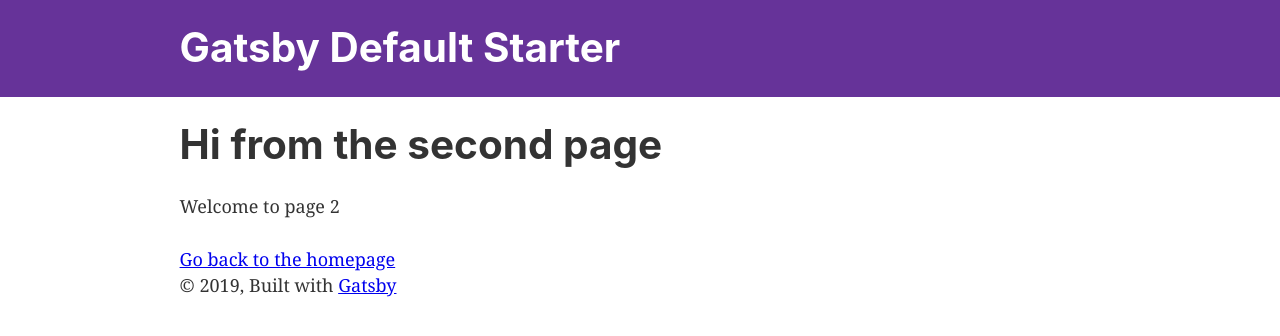
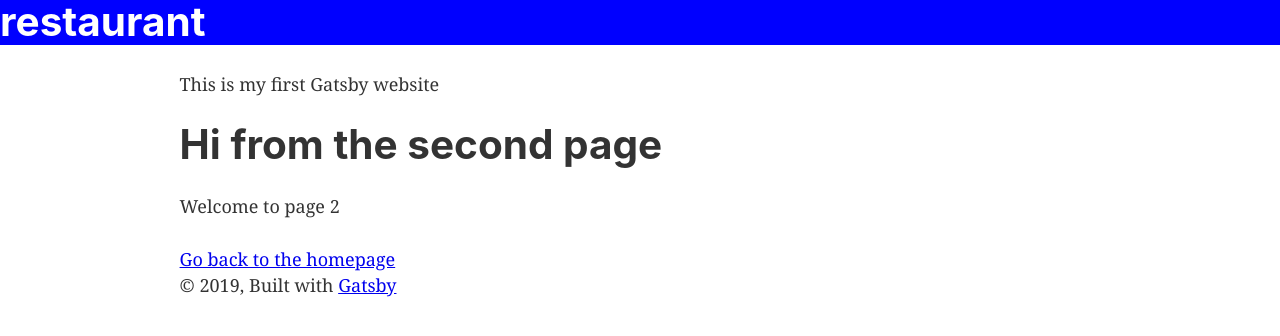
Before and after one commit to lerak/Restaurant, a Gatsby site: page /page-2 in a window 1280 px wide. Built offline with nearby package versions, Linux system fonts and the light colour scheme; Gatsby itself is replaced by a stand-in of ours.

Commit message:
first commit

```diff
--- a/gatsby-config.js
+++ b/gatsby-config.js
@@ -1,7 +1,7 @@
 module.exports = {
   siteMetadata: {
-    title: `Gatsby Default Starter`,
-    description: `Kick off your next, great Gatsby project with this default starter. This barebones starter ships with the main Gatsby configuration files you might need.`,
+    title: `restaurant`,
+    description: `This is my first Gatsby website`,
     author: `@gatsbyjs`,
   },
   plugins: [
--- a/src/components/header.js
+++ b/src/components/header.js
@@ -4,30 +4,17 @@ import React from "react"
 
 const Header = ({ siteTitle }) => (
   <header
+
     style={{
-      background: `rebeccapurple`,
+      background: `blue`,
       marginBottom: `1.45rem`,
     }}
   >
-    <div
-      style={{
-        margin: `0 auto`,
-        maxWidth: 960,
-        padding: `1.45rem 1.0875rem`,
-      }}
-    >
-      <h1 style={{ margin: 0 }}>
-        <Link
-          to="/"
-          style={{
-            color: `white`,
-            textDecoration: `none`,
-          }}
-        >
-          {siteTitle}
-        </Link>
-      </h1>
-    </div>
+  <h1
+     style={{
+       color: '#fff'
+     }}
+  >{ siteTitle }</h1>
   </header>
 )
 
--- a/src/components/layout.js
+++ b/src/components/layout.js
@@ -19,6 +19,7 @@ const Layout = ({ children }) => (
         site {
           siteMetadata {
             title
+            description
           }
         }
       }
@@ -34,7 +35,9 @@ const Layout = ({ children }) => (
             paddingTop: 0,
           }}
         >
-          <main>{children}</main>
+          <main>
+            <p>{data.site.siteMetadata.description}</p>
+          {children}</main>
           <footer>
             © {new Date().getFullYear()}, Built with
             {` `}
--- a/src/components/seo.js
+++ b/src/components/seo.js
@@ -82,7 +82,7 @@ function SEO({ description, lang, meta, keywords, title }) {
 }
 
 SEO.defaultProps = {
-  lang: `en`,
+  lang: `nl`,
   meta: [],
   keywords: [],
 }
--- a/src/pages/page-2.js
+++ b/src/pages/page-2.js
@@ -6,7 +6,7 @@ import SEO from "../components/seo"
 
 const SecondPage = () => (
   <Layout>
-    <SEO title="Page two" />
+    <SEO title="page 2" />
     <h1>Hi from the second page</h1>
     <p>Welcome to page 2</p>
     <Link to="/">Go back to the homepage</Link>
```
